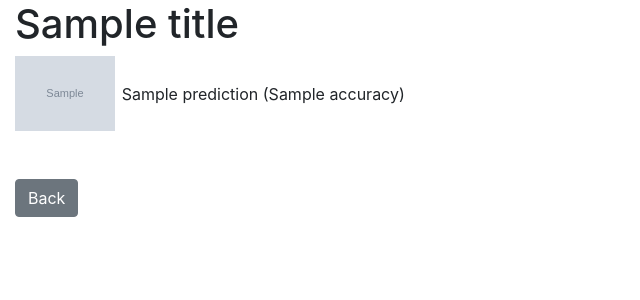
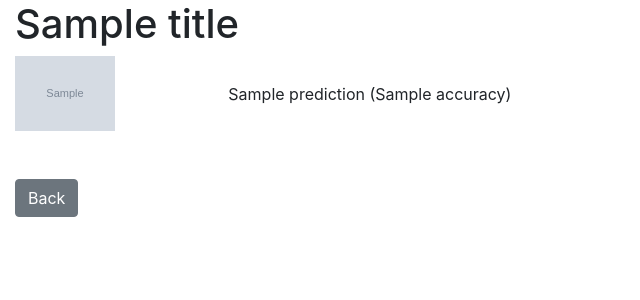
Before and after one commit to davy-datascience/monkey_recognition, a Flask app: template templates/monkey_recognition/predict.html in a window 1280 px wide. Shown: the top 300 px of the page, without its empty margins (0-640 px from the left). Run offline with Flask 2, Linux system fonts and the light colour scheme; the template is opened without the code that fills it: most values are stand-ins (such as "Sample title", 1, 10 or a date in 2020); grey boxes marked "Sample" are stand-in pictures; parts of the project's set-up code (start-up, migrations or seed data) failed here and were passed over; some libraries are stand-ins or nearby versions.

Commit message:
add '%' to predictions

```diff
--- a/monkey_recognition/monkey_recognition.py
+++ b/monkey_recognition/monkey_recognition.py
@@ -32,7 +32,8 @@ def get_monkey_prediction():
             result = np.where(classes[0] == best_prediction)
             index_specy = result[0][0]
             prediction_label = labels["common_name"].iloc[index_specy]
-            prediction = Prediction(uploaded_file.filename, prediction_label, str(best_prediction)[:5])
+            prediction = Prediction(uploaded_file.filename, prediction_label,
+                                    str.format("{0}%", str(best_prediction*100)[:5]))
             predictions.append(prediction)
     predictions_json = get_predictions_json(predictions)
     predictions_str = json.dumps(predictions_json)
--- a/templates/monkey_recognition/predict.html
+++ b/templates/monkey_recognition/predict.html
@@ -6,7 +6,7 @@
     <h1>{{title}}</h1>
     {% for pred in predictions %}
         <div class="row">
-            <div class="col-1">
+            <div class="col-2">
                 <img src="static/uploads/{{ pred.img }}" width="100" />
             </div>
             <div class="col my-auto">
```
